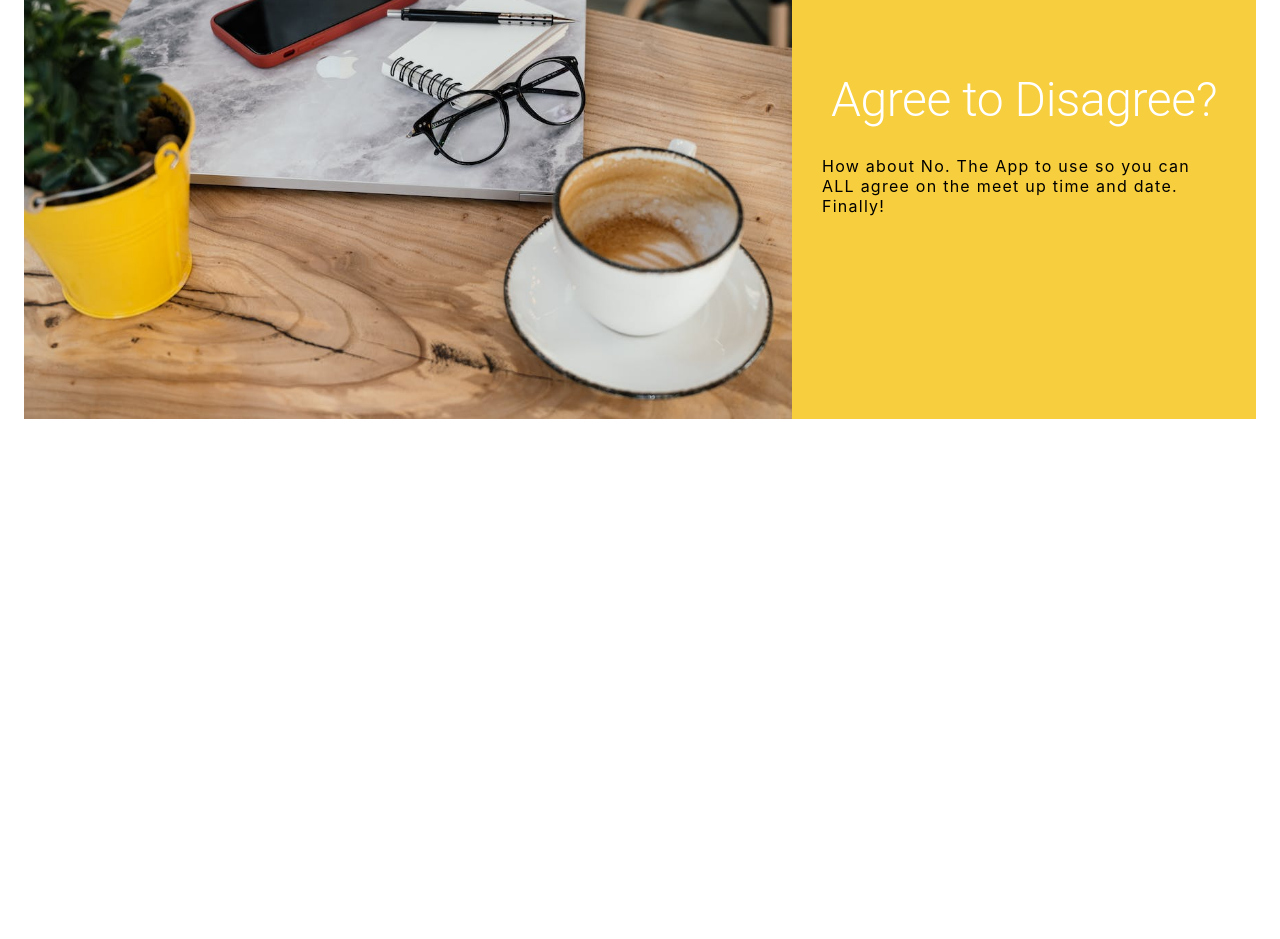
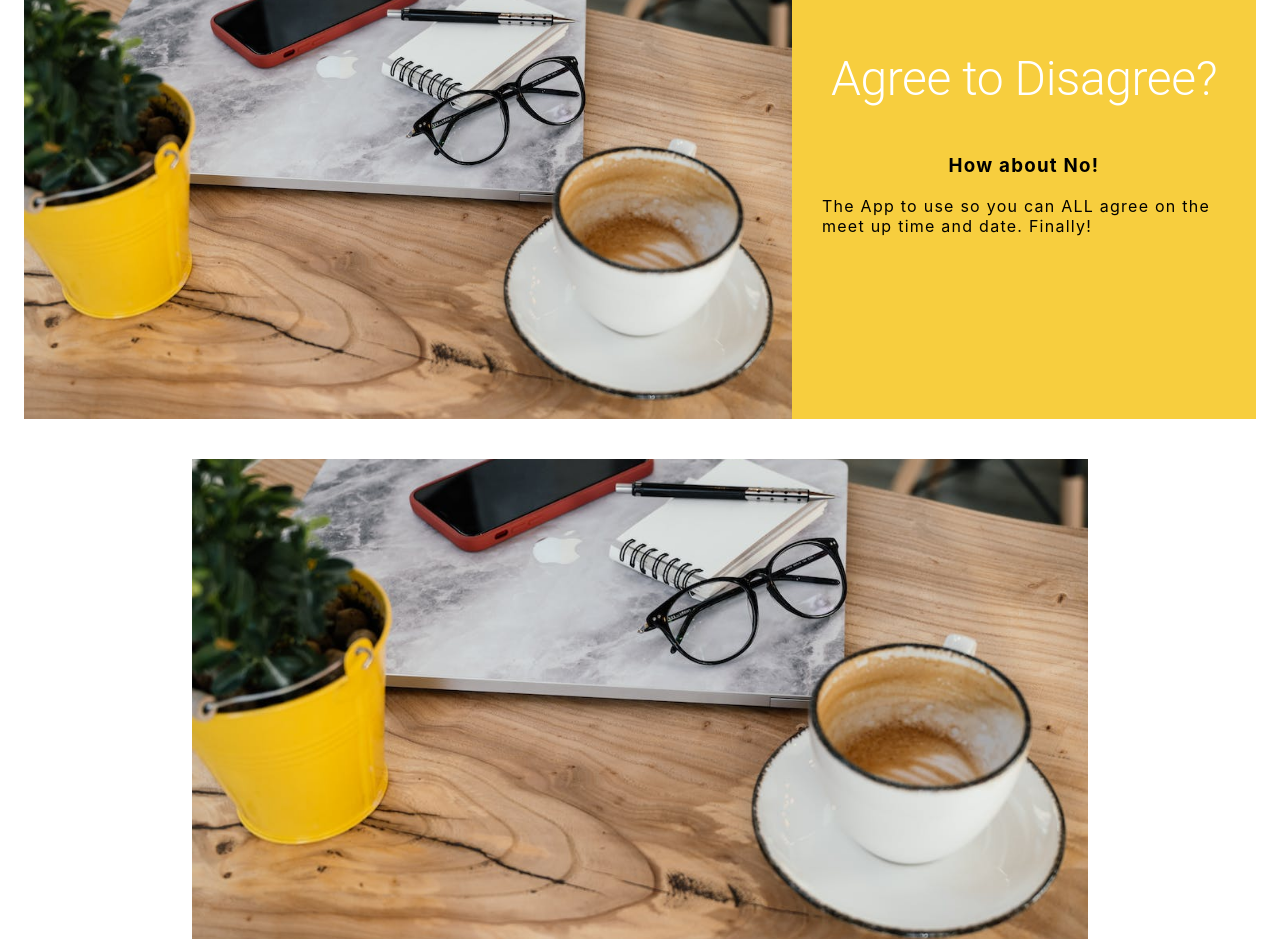
Before and after one commit to Michaela-K/bookit, a React (Create React App) app: page / in a window 1280 px wide. Shown: the part 180-1119 px from the top of the page. Before the commit the page ends 800 px from the top, so only its background shows below. Built offline with nearby package versions, Linux system fonts and the light colour scheme.

Commit message:
add carousel

```diff
--- a/src/App.js
+++ b/src/App.js
@@ -3,6 +3,7 @@ import { useEffect } from "react";
 import { Container } from '@mui/system';
 import Navbar from './components/Navbar';
 import Banner from './components/Banner';
+import Testimonials from './components/Testimonials';
 
 function App() {
 
@@ -14,6 +15,7 @@ function App() {
     <Container  maxWidth="xl"sx={{background: "#fff"}}>
     <Navbar></Navbar>
     <Banner></Banner>
+    <Testimonials></Testimonials>
     </Container>
   );
 }
--- a/src/components/Banner/index.js
+++ b/src/components/Banner/index.js
@@ -1,4 +1,4 @@
-import { Typography, useMediaQuery } from "@mui/material";
+import { useMediaQuery } from "@mui/material";
 import { useTheme } from "@mui/system";
 import {
   BannerContainer,
@@ -23,7 +23,7 @@ export default function Banner() {
         </BannerTitle>
 
         <BannerDescription variant="subtitle">
-          How about No.
+          <h3>How about No! </h3>
           The App to use so you can ALL agree on the meet up time and date. Finally!
         </BannerDescription>
 
--- /dev/null
+++ b/src/components/Testimonials/index.js
@@ -0,0 +1,58 @@
+import { Slide, Typography } from "@mui/material";
+import { Box } from "@mui/system";
+import { useEffect, useRef, useState } from "react";
+import { MessageText, PromotionsContainer, TestimonialImage } from "../../styles/Testimonials";
+import { Colors } from "../../styles/theme";
+
+const customers = [
+  "Agree to Agree !",
+  "Manage your calendar",
+  "Connect to Gmail or Outlook",
+]
+
+export default function Testimonials() {
+  const containerRef = useRef();
+  const [show, setShow] = useState(true);
+    const [messageIndex, setMessageIndex] = useState(0);
+    useEffect(() => {
+            setTimeout(() => {
+              setShow(false);
+            }, 3000);
+    const intervalId = setInterval(() => {
+      // get next message
+      setMessageIndex((i) => (i + 1) % customers.length);
+
+      // slide the message in
+        setShow(true);
+
+      setTimeout(() => {
+        setShow(false);
+      }, 3000);
+    }, 4000);
+
+    return () => {
+      clearInterval(intervalId);
+    };
+  }, []);
+
+  return (
+    <PromotionsContainer ref={containerRef} overflow="hidden" src="/assets/yellowHero.jpeg">
+      <Slide
+        direction={show ? "left" : "right"}
+        in={show}
+        container={containerRef.current}
+        timeout={{
+          enter: 500,
+          exit: 400,
+        }}
+      >
+        <Box display="flex" flexDirection="column" justifyContent="center" alignItems="center">
+        <TestimonialImage src="/assets/yellowHero.jpeg" />
+          <MessageText>
+            {customers[messageIndex]}
+          </MessageText>
+        </Box>
+      </Slide>
+    </PromotionsContainer>
+  );
+}
--- a/src/styles/Banner/index.js
+++ b/src/styles/Banner/index.js
@@ -55,6 +55,10 @@ export const BannerTitle = styled(Typography)(({ matches, theme }) => ({
 }));
 
 export const BannerDescription = styled(Typography)(({ theme }) => ({
+  display: "flex",
+  flexDirection: "column",
+  justifyContent: "center",
+  alignItems: "center",
   lineHeight: 1.25,
   letterSpacing: 1.25,
   marginBottom: "3em",
--- /dev/null
+++ b/src/styles/Testimonials/index.js
@@ -0,0 +1,43 @@
+import { Typography } from "@mui/material";
+import { Box, styled } from "@mui/system";
+import { Colors } from "../theme";
+
+export const PromotionsContainer = styled(Box)(({ theme }) => ({
+  height: '50vh',
+  marginTop: '5vh',
+  [theme.breakpoints.up("md")]: {
+    padding: "40px 0px 40px 0px",
+  },
+  display: "flex",
+  justifyContent: "center",
+  alignItems: "center",
+  padding: "20px 0px 20px 0px",
+  overflow: "hidden",
+  // background: Colors.secondary,
+}));
+
+export const MessageText = styled(Typography)(({ theme }) => ({
+     fontFamily: '"Montez", "cursive"',
+  [theme.breakpoints.up("md")]: {
+    fontSize: "3rem",
+  },
+  // color: Colors.white,
+  fontSize: "1.5rem",
+}));
+
+export const TestimonialImage = styled("img")(({ src, theme }) => ({
+  src: `url(${src})`,
+  // backgroundImage: `url(${src})`,
+  // backgroundRepeat: "no-repeat",
+  // backgroundPosition: "center",
+  width: "70vw",
+  minWidth: "60vw",
+  [theme.breakpoints.down("md")]: {
+    width: "40vw",
+    // height: "45vw",
+  },
+  [theme.breakpoints.down("sm")]: {
+    width: "320px",
+    height: "300px",
+  },
+}));
```
